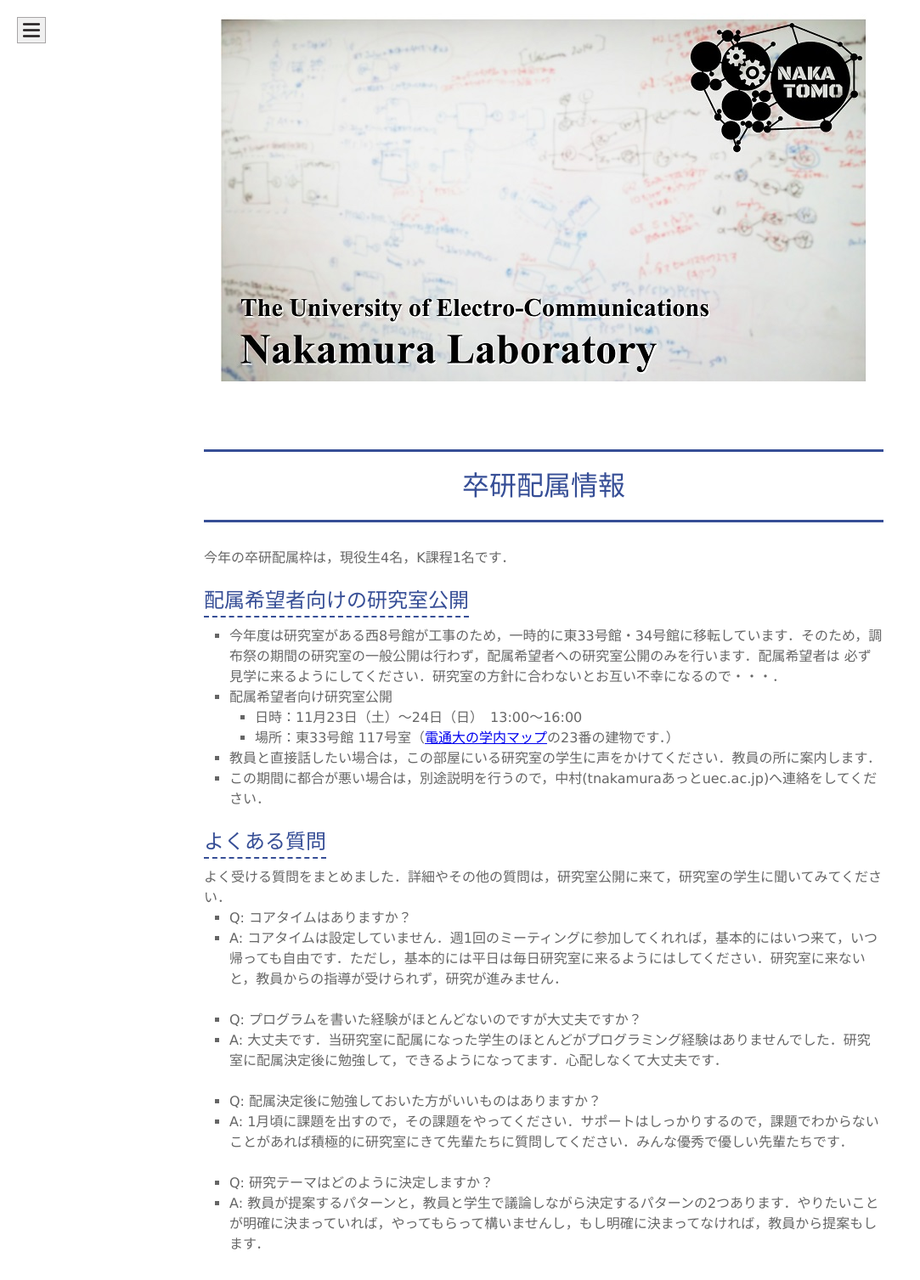
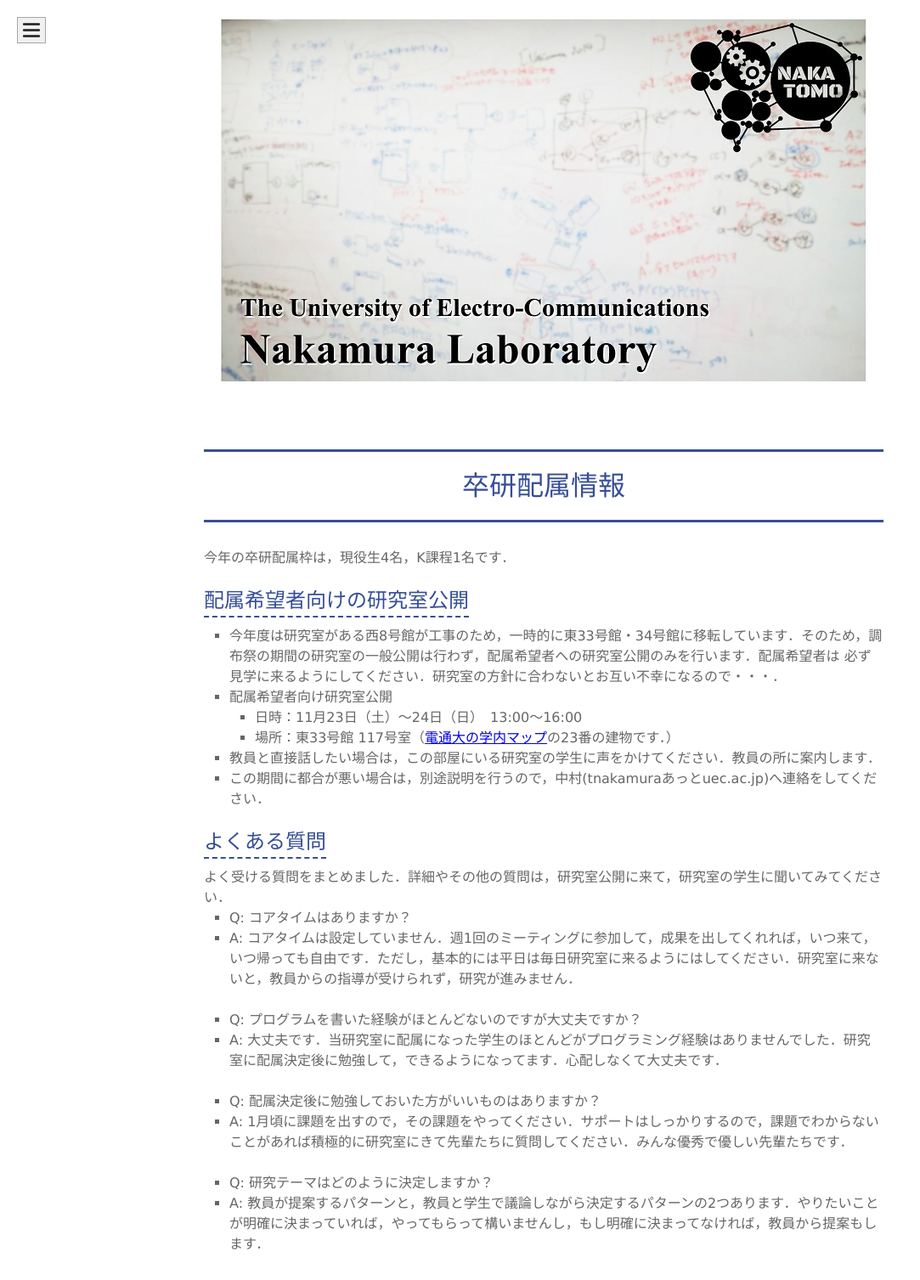
Before and after one commit to naka-lab/naka-lab.github.io, a Jekyll site: the page built from subpages/haizoku.md, in a window 1280 px wide. Shown: the whole page at 85% size, without its empty margins (0-1083 px from the left). Built offline with Jekyll 4.4.1, drawn with Linux system fonts in a browser that asks for light colours; our own code applies the rules of GitHub Pages for plain Markdown files.

Commit message:
Update haizoku.md

```diff
--- a/subpages/haizoku.md
+++ b/subpages/haizoku.md
@@ -18,7 +18,7 @@ layout: default
 よく受ける質問をまとめました．詳細やその他の質問は，研究室公開に来て，研究室の学生に聞いてみてください．
 
 - Q: コアタイムはありますか？
-- A: コアタイムは設定していません．週1回のミーティングに参加してくれれば，基本的にはいつ来て，いつ帰っても自由です．ただし，基本的には平日は毎日研究室に来るようにはしてください．研究室に来ないと，教員からの指導が受けられず，研究が進みません．
+- A: コアタイムは設定していません．週1回のミーティングに参加して，成果を出してくれれば，いつ来て，いつ帰っても自由です．ただし，基本的には平日は毎日研究室に来るようにはしてください．研究室に来ないと，教員からの指導が受けられず，研究が進みません．
 
 - Q: プログラムを書いた経験がほとんどないのですが大丈夫ですか？
 - A: 大丈夫です．当研究室に配属になった学生のほとんどがプログラミング経験はありませんでした．研究室に配属決定後に勉強して，できるようになってます．心配しなくて大丈夫です．
```
